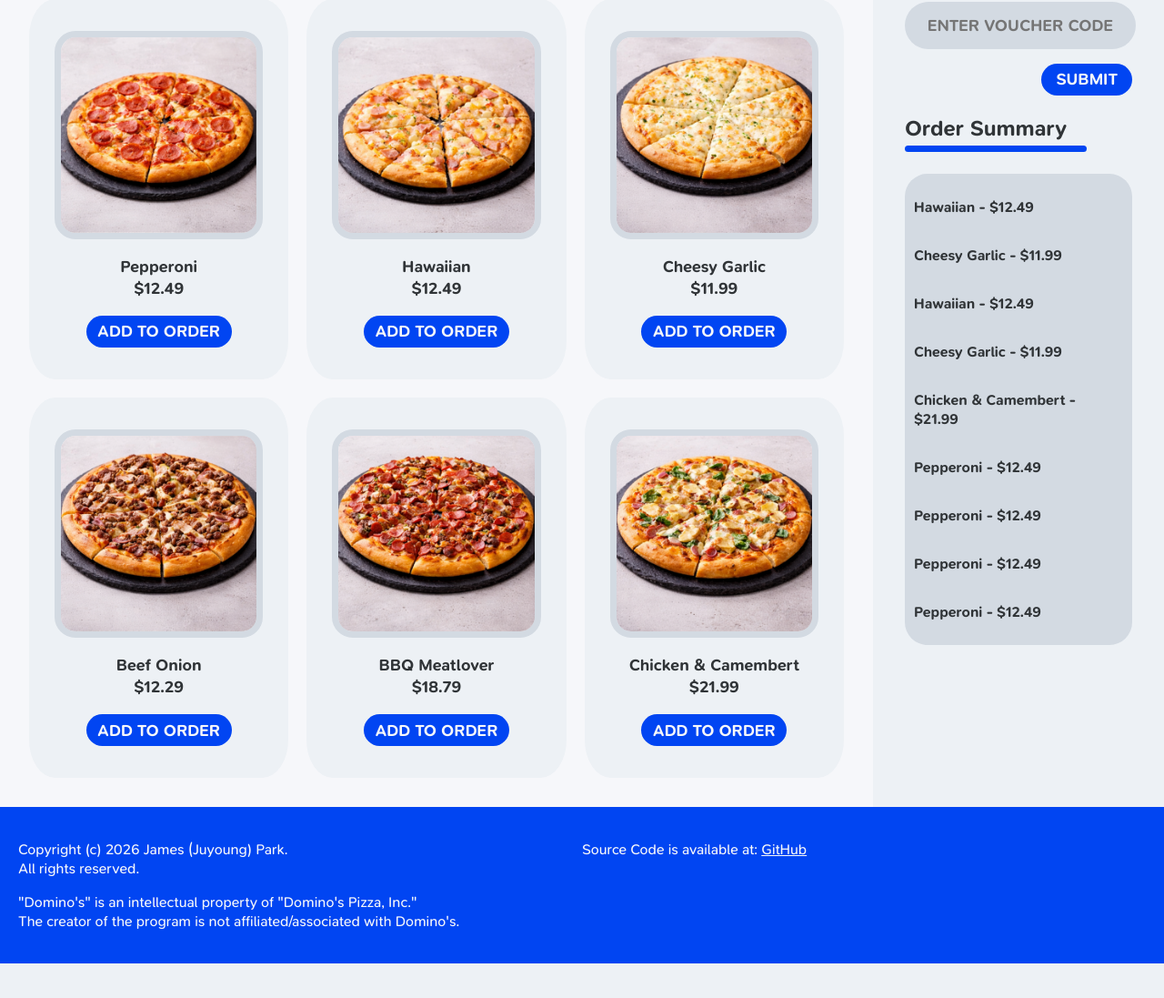
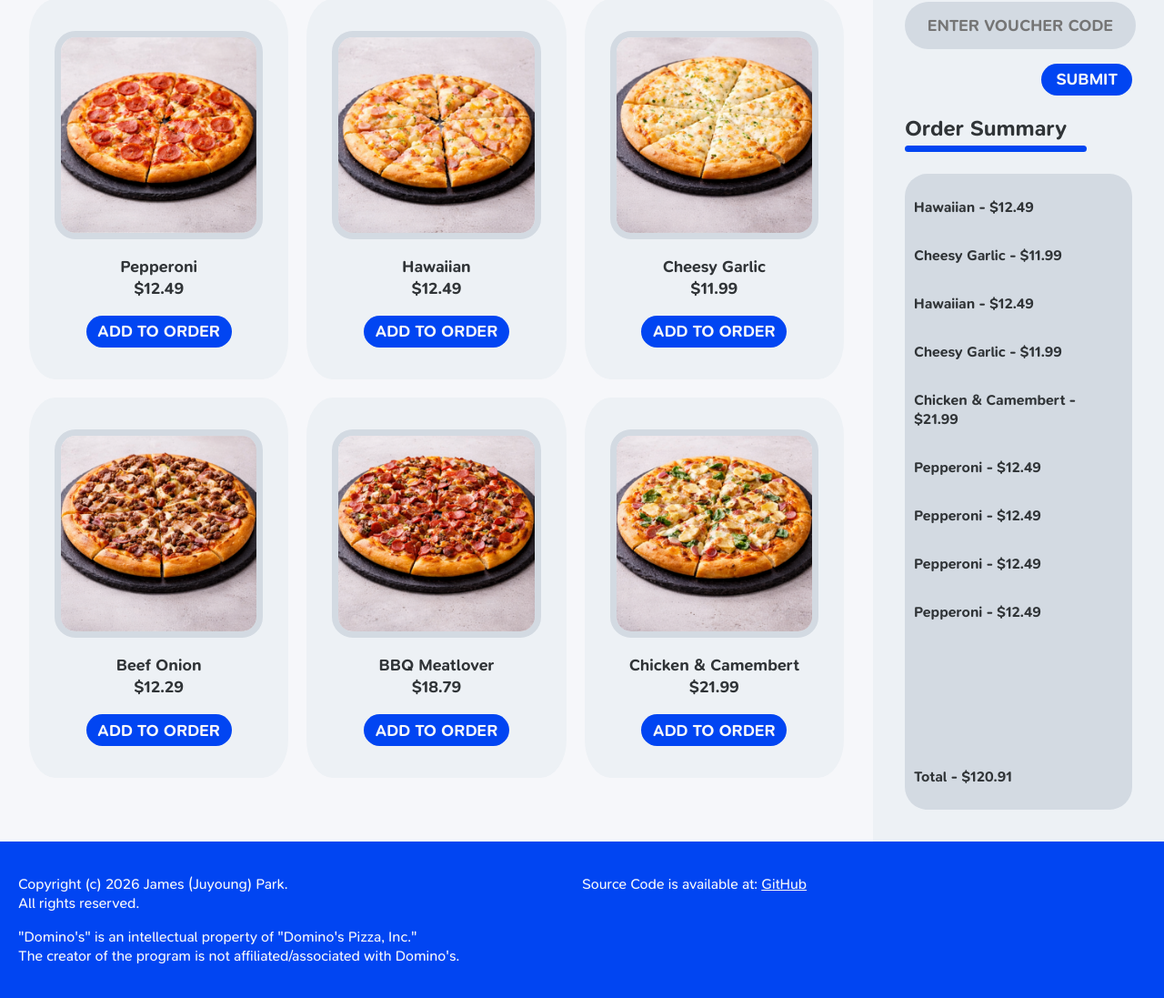
Before and after one commit to sleepywndud/pizza, a Flask app: page / in a window 1280 px wide; the page is wider, and only the part inside the window is pictured. Shown: the part 191-1288 px from the top of that part at 91% size. Before the commit the page ends 1250 px from the top of that part, so only its background shows below. Run offline with Flask 3, Linux system fonts and the light colour scheme; data comes from the database, SQL or seed files in the repository; both versions use the stored data as it was after the commit.

Commit message:
feat(order): add total-cost

```diff
--- a/routes.py
+++ b/routes.py
@@ -7,7 +7,6 @@ def main():
     global voucher_code
     conn = sqlite3.connect("database.db")
     cr = conn.cursor()
-
     cr.execute("SELECT * FROM pizza")
     data = cr.fetchall()
     conn.close()
@@ -18,11 +17,20 @@ def main():
     orders = cr.fetchall()
     conn.close()
 
+    # total cost by summing price (col2 in db) using for loop
+    total_cost = 0.0
+    for order in orders:
+        total_cost += float(order[2])
+    # rounding to 2dp in case decimal place goes over 2
+    total_cost = round(total_cost, 2)
+
     if request.method == "POST":
         voucher_code = request.form.get("voucher_code")
         print(f"\n\nVoucher Code Received: {voucher_code}\n\n")
 
-    return render_template("index.html", data=data, orders=orders)
+    return render_template(
+        "index.html", data=data, orders=orders, total_cost=total_cost
+    )
 
 
 @app.route("/add_to_order/<name>/<price>")
--- a/templates/index.html
+++ b/templates/index.html
@@ -62,6 +62,8 @@
 								<p>{{ order[1] }} - ${{ order[2] }}</p>
 							</div>
 							{% endfor %}
+							<div class="divider"></div>
+							<p>Total - ${{ total_cost }}</p>
 						</div>
 					</div>
 				</div>
```
Also changed, not shown: order.db.
